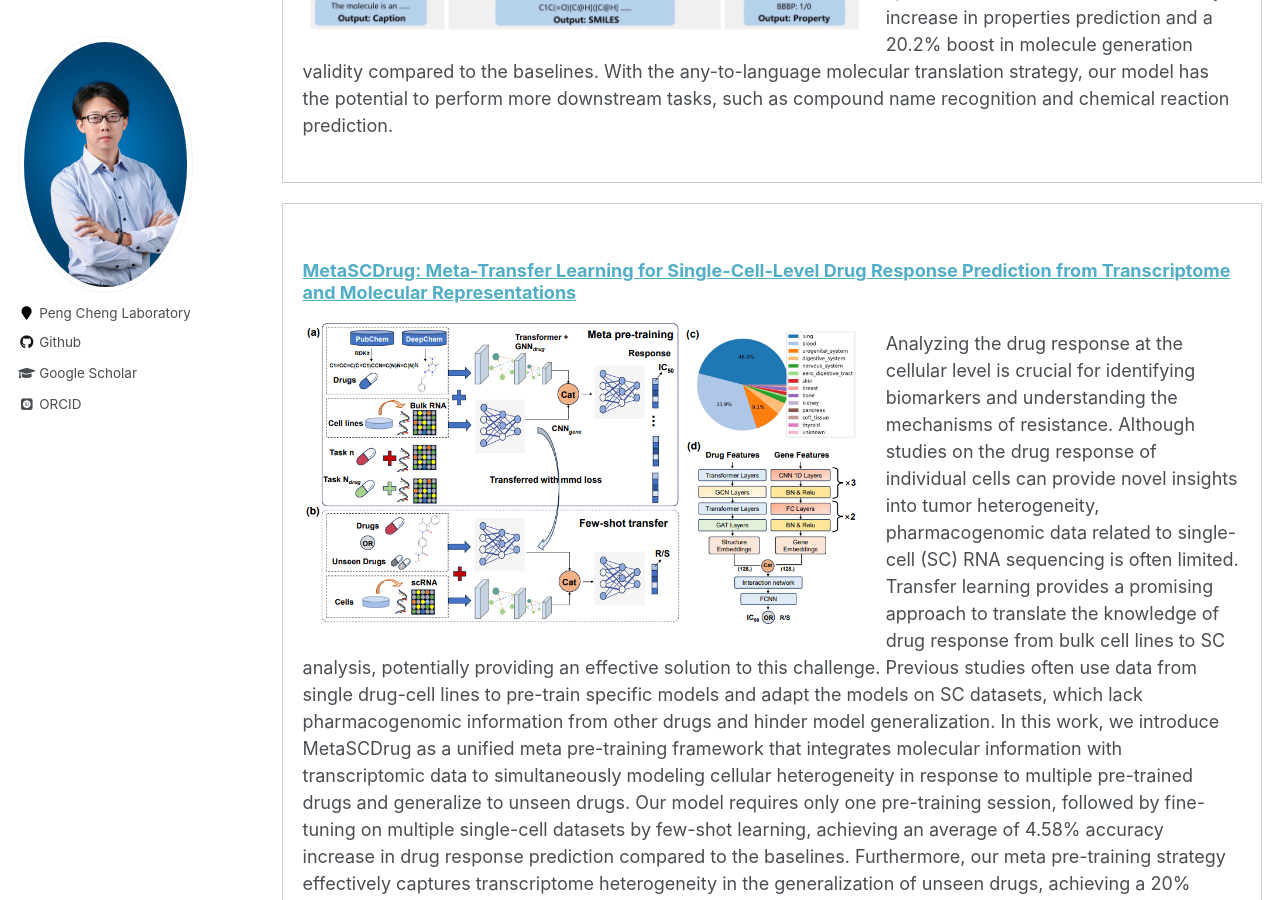
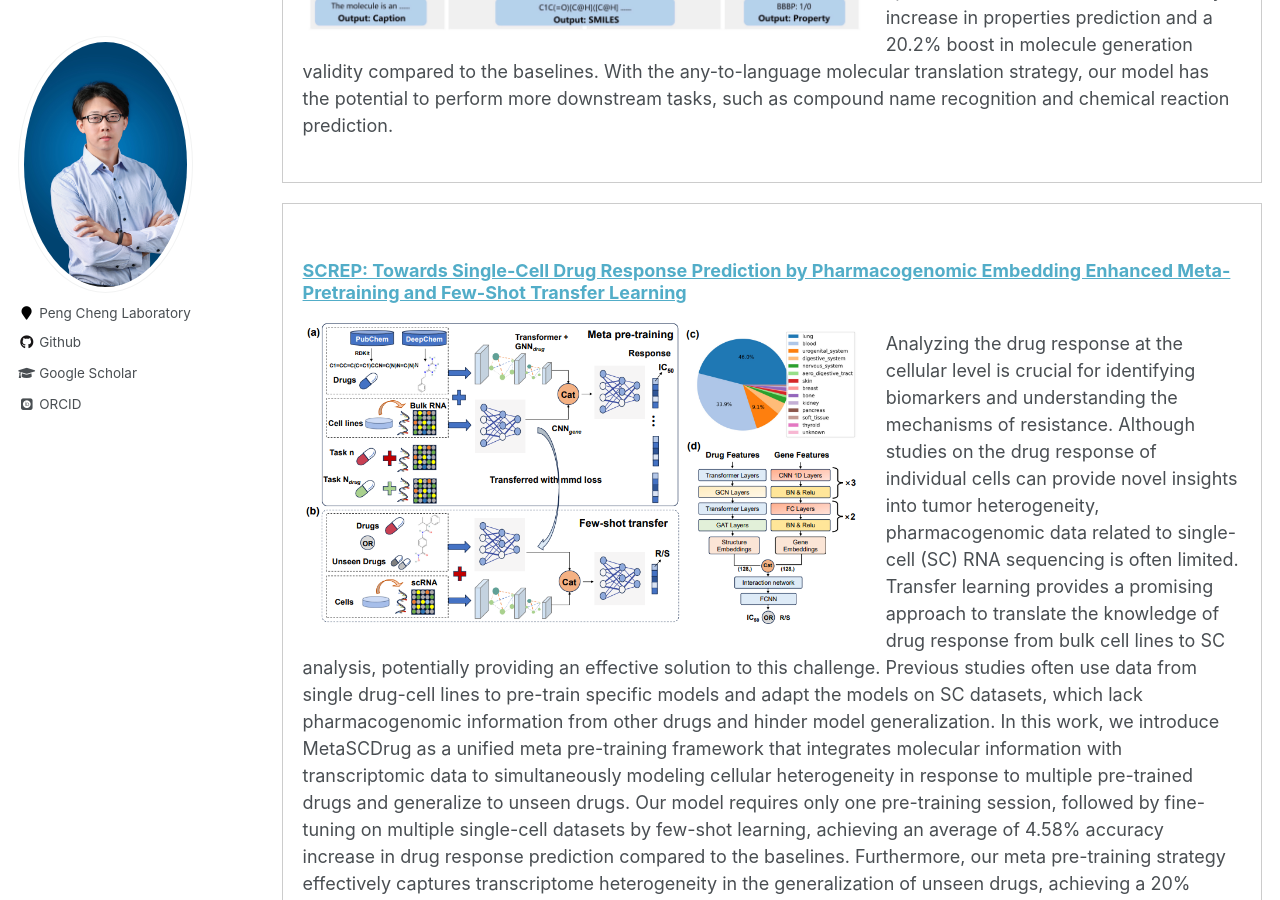
Before and after one commit to zhixiang-ren/zhixiang-ren.github.io, a Jekyll site: the page built from _pages/Research.html, in a window 1280 px wide and 900 px high, scrolled down 5557 px. Built offline with Jekyll 4.4.1, drawn with Linux system fonts in a browser that asks for light colours; some web fonts are replaced.

Commit message:
Update Research.html

```diff
--- a/_pages/Research.html
+++ b/_pages/Research.html
@@ -163,7 +163,7 @@ author_profile: true
 
 <div style="border: 1px solid #ccc; padding: 20px; margin-bottom: 20px;">
     <!-- 论文标题 -->
-    <h3><a href="https://www.biorxiv.org/content/10.1101/2024.04.25.591050.abstract" target="_blank">MetaSCDrug: Meta-Transfer Learning for Single-Cell-Level Drug Response Prediction from Transcriptome and Molecular Representations</a></h3>
+    <h3><a href="https://www.biorxiv.org/content/10.1101/2024.04.25.591050.abstract" target="_blank">SCREP: Towards Single-Cell Drug Response Prediction by Pharmacogenomic Embedding Enhanced Meta-Pretraining and Few-Shot Transfer Learning</a></h3>
     <div style="display: flex;">
       <div>
         <!-- 图片部分，使用 float 来让图片浮动在文字左边 -->
```
